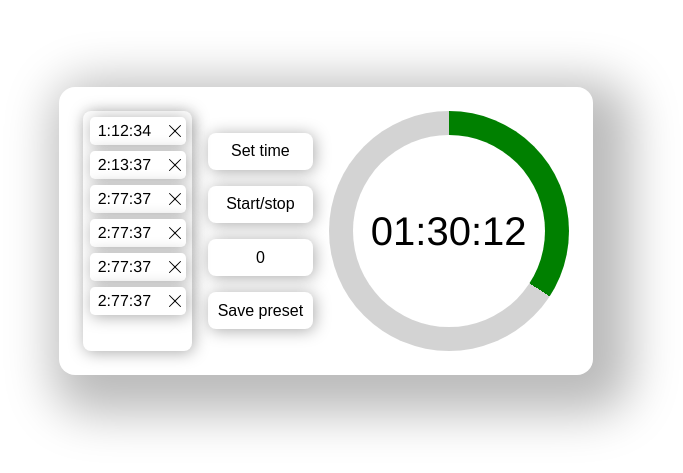
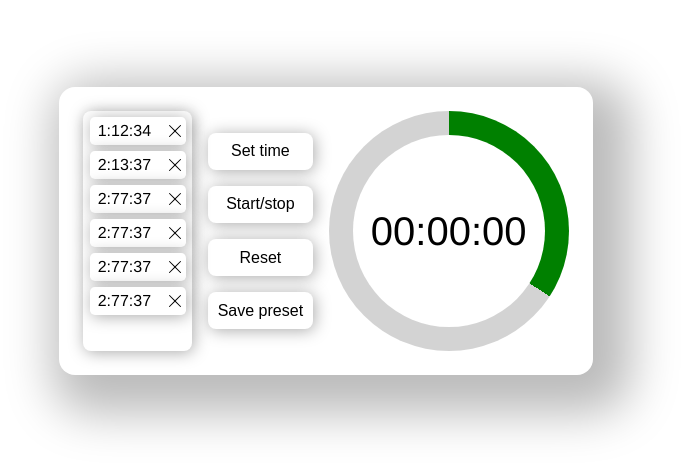
Before and after one commit to YuriiRG/SimpleTimer, a Vue app: page / in a window 1280 px wide. Shown: the part 169-642 px from the top of the page, without its empty margins (314-997 px from the left). Built offline with nearby package versions, Linux system fonts and the light colour scheme.

Commit message:
Display entered time in timer

```diff
--- a/src/App.vue
+++ b/src/App.vue
@@ -41,11 +41,11 @@ function openSetTimeWindow() {
       <div class="buttons">
         <Button text="Set time" @click="openSetTimeWindow"/>
         <Button text="Start/stop"/>
-        <Button :text="time.toString()"/>
+        <Button text="Reset"/>
         <Button text="Save preset" @click="addDummyPreset"/>
       </div>
       <div class="timer">
-        <Timer/>
+        <Timer :time="time"/>
       </div>
     </div>
   </div>
--- a/src/components/Timer.vue
+++ b/src/components/Timer.vue
@@ -1,5 +1,25 @@
 <script setup lang="ts">
-import { ref } from 'vue';
+import { computed, ref } from 'vue';
+
+const props = defineProps<{
+  time: number
+}>();
+
+function TimeToString(t: number): string {
+  const seconds = t % 60;
+  const secondsString = AddZeroToNumberString(seconds);
+  const minutes = ((t - seconds) / 60) % 60;
+  const minutesString = AddZeroToNumberString(minutes);
+  const hours = (t - (minutes * 60) - seconds) / (60 * 60);
+  const hoursString = AddZeroToNumberString(hours);
+  return `${hoursString}:${minutesString}:${secondsString}`;
+}
+
+function AddZeroToNumberString(num: number): string {
+  return (num >= 10) ? `${num}` : `0${num}`;
+}
+
+const timeString = computed(() => TimeToString(props.time));
 
 const percent = ref(123);
 </script>
@@ -7,7 +27,7 @@ const percent = ref(123);
 <template>
   <div class="timer">
     <div class="text">
-      01:30:12
+      {{timeString}}
     </div>
   </div>
 </template>
```
